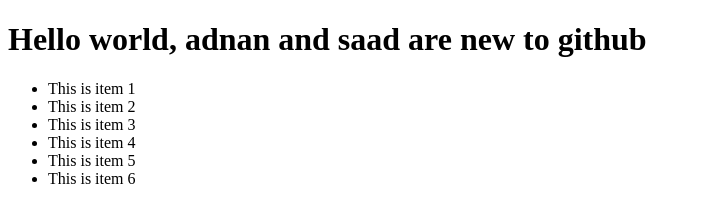
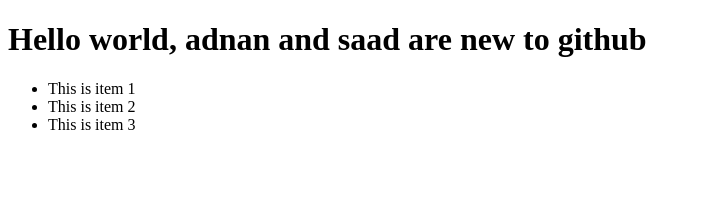
Before and after one commit to cgxsdream/stunning-octo-tribble, a plain HTML site: page index.html in a window 1280 px wide. Shown: the whole page, without its empty margins (0-701 px from the left). Drawn offline with Linux system fonts and the light colour scheme.

Commit message:
i am removing the 3 bottom list items

```diff
--- a/index.html
+++ b/index.html
@@ -11,9 +11,6 @@
  	<li>This is item 1</li>
  	<li>This is item 2</li>
  	<li>This is item 3</li>
- 	<li>This is item 4</li>
- 	<li>This is item 5</li>
- 	<li>This is item 6</li>
  </ul>
 
 </body>
```
